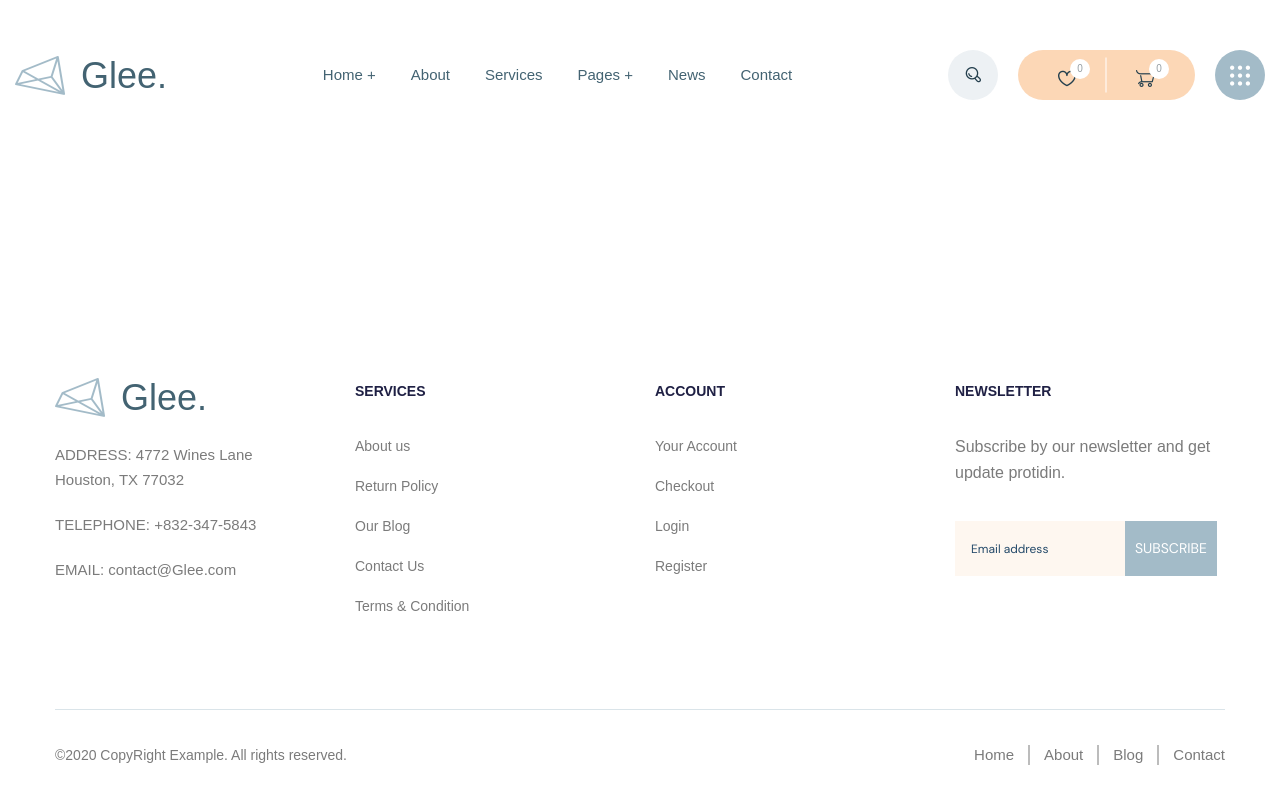
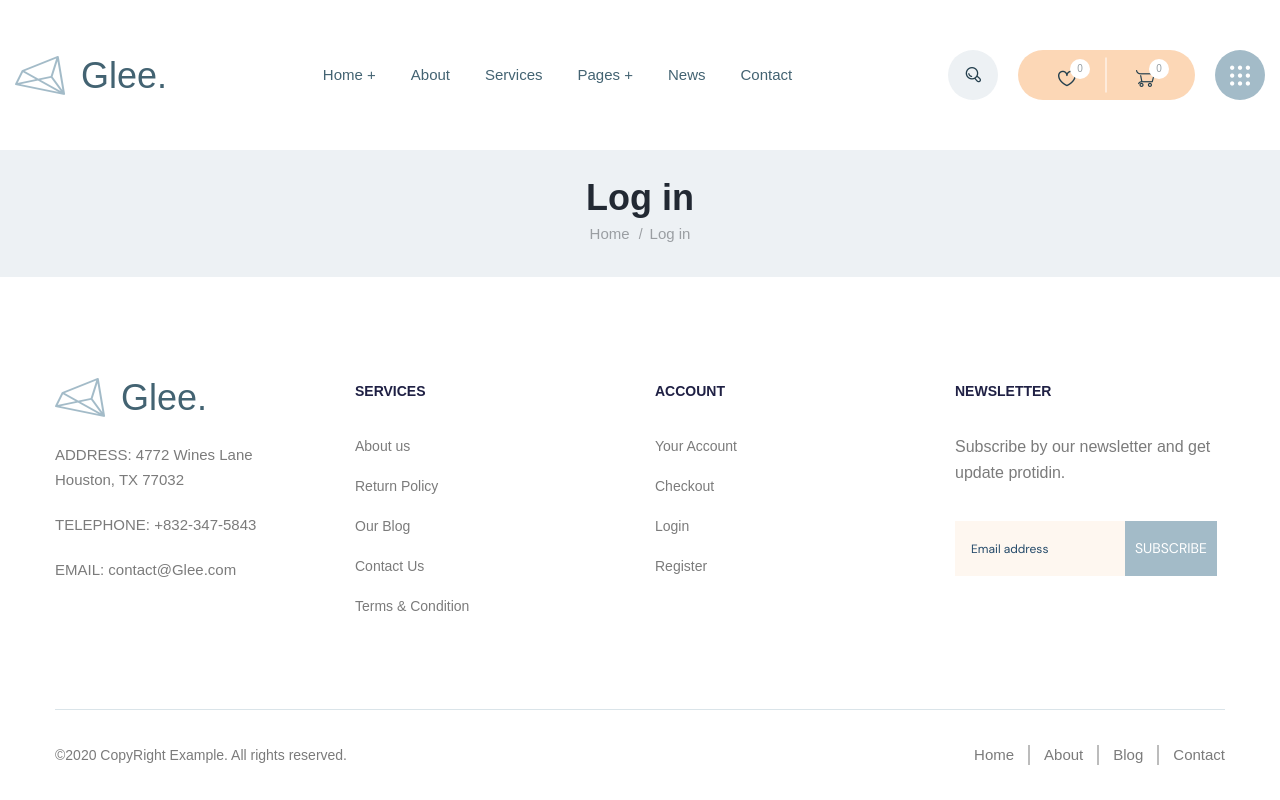
Before and after one commit to OlSerkes/glee, a website: page app/page.html in a window 1280 px wide. Drawn offline with nearby package versions, Linux system fonts and the light colour scheme; files that its build step writes are made by us from their sources; files whose address does not match are found by name.

Commit message:
Added breadcrumbs

```diff
--- a/app/page.html
+++ b/app/page.html
@@ -73,7 +73,23 @@
         </div>
       </div>
     </header>
-    <main class="main"></main>
+    <main class="main">
+      <section class="top">
+        <div class="top__container">
+          <h2 class="top__title">Log in</h2>
+          <div class="breadcrumbs">
+            <ul class="breadcrumbs__list">
+              <li class="breadcrumbs__item">
+                <a class="breadcrumbs__link" href="#">Home</a>
+              </li>
+              <li class="breadcrumbs__item">
+                <a class="breadcrumbs__link" href="#">Log in</a>
+              </li>
+            </ul>
+          </div>
+        </div>
+      </section>
+    </main>
     <footer class="footer">
       <div class="container">
         <div class="footer-top">
--- a/app/scss/_global.scss
+++ b/app/scss/_global.scss
@@ -64,3 +64,32 @@ a{
         margin-left: 30px;
     }
 }
+
+.breadcrumbs{
+    display: inline-flex;
+    justify-content: center;
+    &__list{
+        display: flex;
+    }
+    &__item{
+        color: #9a9ea2;
+        font-size: 14px;
+        padding-right: 20px;
+        position: relative;
+        &::after{
+            content: "/";
+            position: absolute;
+            top: 0;
+            right: 7px;
+        }
+        &:last-child{
+            padding-right: 0;
+            &::after{
+                display: none;
+            }
+        }
+    }
+    &__link{
+        color: inherit;
+    }
+}
--- a/app/scss/style.scss
+++ b/app/scss/style.scss
@@ -209,6 +209,21 @@ footer{
         &:hover {
             color: $link-hover;
         }
+    }
+}
+
+.top{
+    background: $icon-bg-search;
+    &__container{
+        max-width: 475px;
+        margin: 0 auto;
+        padding: 35px 0 30px;
+        text-align: center;
+    }
+    &__title{
+        color: #222933;
+        font-size: 36px;
+        margin-bottom: 10px;
     }
 }
 
```
